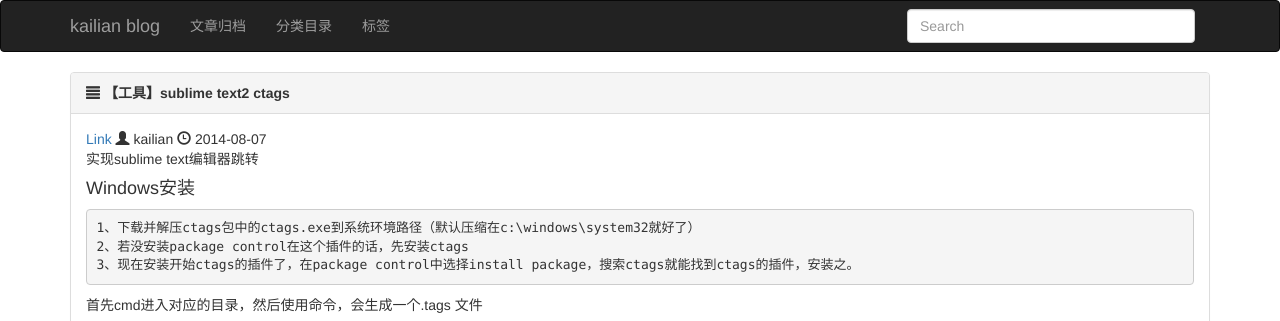
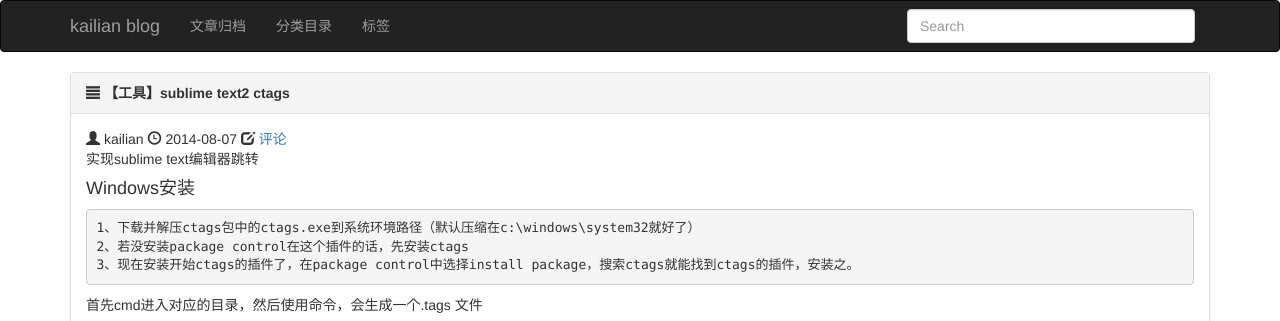
Before and after one commit to kailian/kailian.github.io, a Jekyll site: the page built from _posts/2014-08-07-sublime-ctags.md, in a window 1280 px wide. Shown: the top 321 px of the page. Built offline with Jekyll 4.4.1, drawn with Linux system fonts in a browser that asks for light colours; nearby versions of some CDN libraries; library files that are not in the unit come from our copies; comment, search, counter and statistics services are not loaded.

Commit message:
【开发】评论

```diff
--- a/_includes/themes/twitter/post.html
+++ b/_includes/themes/twitter/post.html
@@ -8,11 +8,12 @@
   </div>
   <div class="panel-body">
     <div class="blog-center">
-      <a href="{{ page.url }}#disqus_thread">Link</a>
       <span class="glyphicon glyphicon-user icon-margin"></span>
       <span class="lable-margin">{{ site.author.name }}</span>
       <span class="glyphicon glyphicon-time icon-margin"></span>
-      <span>{{ page.date | date: "%F" }}</span>
+      <span class="lable-margin">{{ page.date | date: "%F" }}</span>
+      <span class="glyphicon glyphicon-edit icon-margin"></span>
+      <span><a href="{{ site.production_url }}{{ page.url }}#disqus_thread">评论</a></span>
     </div>
     <div class="content">
       {{ content }}
```
